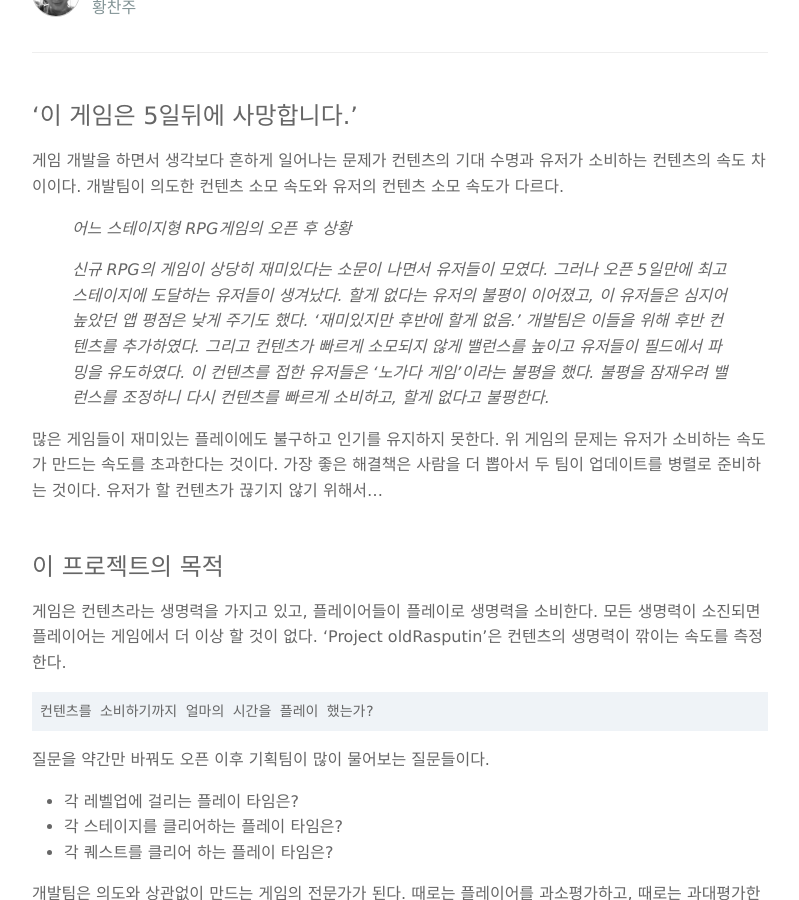
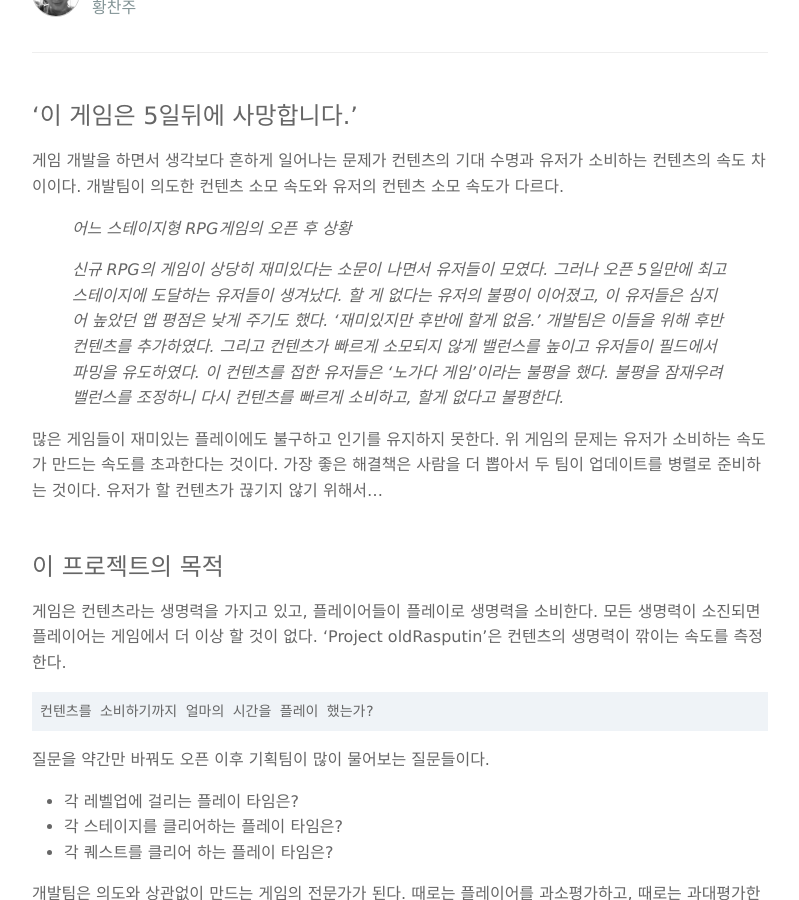
Before and after one commit to boxnwhiskr/boxnwhiskr.github.io, a Jekyll site: the page built from _posts/2015-04-06-when_will_this_game_die.markdown, in a window 1280 px wide and 900 px high, scrolled down 554 px. Shown: the whole window, without its empty margins (240-1039 px from the left). Built offline with Jekyll 4.4.1, drawn with Linux system fonts in a browser that asks for light colours; nearby versions of some CDN libraries; some web fonts are replaced.

Commit message:
Fix typo

```diff
--- a/_posts/2015-04-06-when_will_this_game_die.markdown
+++ b/_posts/2015-04-06-when_will_this_game_die.markdown
@@ -12,7 +12,7 @@ date: 2015-04-06
 
 >   *어느 스테이지형 RPG게임의 오픈 후 상황*
 
->   *신규 RPG의 게임이 상당히 재미있다는 소문이 나면서 유저들이 모였다. 그러나 오픈 5일만에 최고 스테이지에 도달하는 유저들이 생겨났다. 할게 없다는 유저의 불평이 이어졌고, 이 유저들은 심지어 높았던 앱 평점은 낮게 주기도 했다. '재미있지만 후반에 할게 없음.' 개발팀은 이들을 위해 후반 컨텐츠를 추가하였다. 그리고 컨텐츠가 빠르게 소모되지 않게 밸런스를 높이고 유저들이 필드에서 파밍을 유도하였다. 이 컨텐츠를 접한 유저들은 '노가다 게임'이라는 불평을 했다. 불평을 잠재우려 밸런스를 조정하니 다시 컨텐츠를 빠르게 소비하고, 할게 없다고 불평한다.*
+>   *신규 RPG의 게임이 상당히 재미있다는 소문이 나면서 유저들이 모였다. 그러나 오픈 5일만에 최고 스테이지에 도달하는 유저들이 생겨났다. 할 게 없다는 유저의 불평이 이어졌고, 이 유저들은 심지어 높았던 앱 평점은 낮게 주기도 했다. '재미있지만 후반에 할게 없음.' 개발팀은 이들을 위해 후반 컨텐츠를 추가하였다. 그리고 컨텐츠가 빠르게 소모되지 않게 밸런스를 높이고 유저들이 필드에서 파밍을 유도하였다. 이 컨텐츠를 접한 유저들은 '노가다 게임'이라는 불평을 했다. 불평을 잠재우려 밸런스를 조정하니 다시 컨텐츠를 빠르게 소비하고, 할게 없다고 불평한다.*
 
  많은 게임들이 재미있는 플레이에도 불구하고 인기를 유지하지 못한다. 위 게임의 문제는 유저가 소비하는 속도가 만드는 속도를 초과한다는 것이다. 가장 좋은 해결책은 사람을 더 뽑아서 두 팀이 업데이트를 병렬로 준비하는 것이다. 유저가 할 컨텐츠가 끊기지 않기 위해서...
 
```
